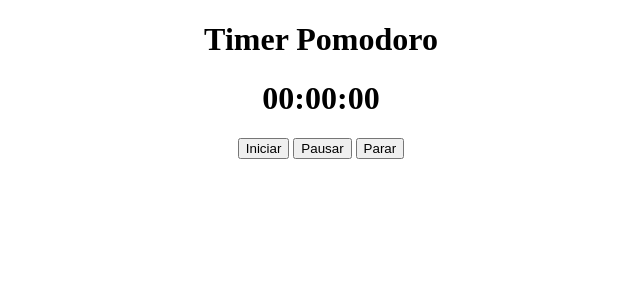
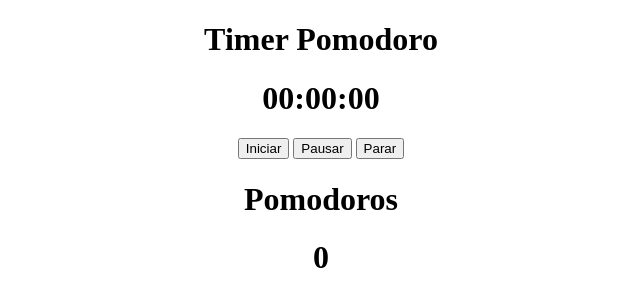
Before and after one commit to victorluuiz/TimerPomodoro, a plain HTML site: page index.html in a window 1280 px wide. Shown: the whole page, without its empty margins (319-959 px from the left). Drawn offline with Linux system fonts and the light colour scheme.

Commit message:
Inserção de div 'Pomodoros', que irá contabilizar a quantidade de pomodoros feitos pelo usuário

```diff
--- a/index.html
+++ b/index.html
@@ -17,6 +17,11 @@
         <button id="parar" onclick="stop();" class="bg-red">Parar</button>
     </div>
 
+    <div style="text-align:center" class="max-width">
+        <h1>Pomodoros</h1>
+        <h1 id="tasks">0</h1>
+    </div>
+
     <script src="pomodoro.js"></script>
 
 </body>
```
